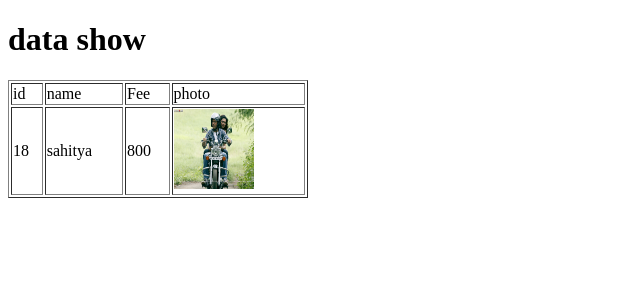
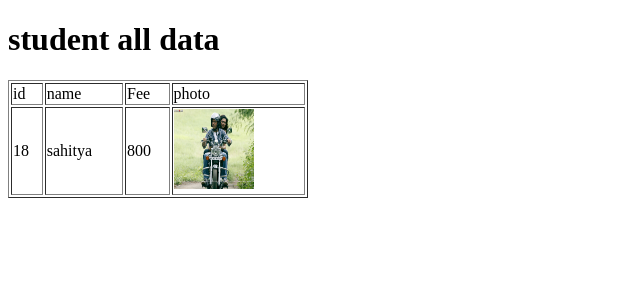
Before and after one commit to lbstc1/database_image, a Django app: page /about/ in a window 1280 px wide. Shown: the top 300 px of the page, without its empty margins (0-640 px from the left). Run offline with Django 3.2, Linux system fonts and the light colour scheme; data comes from the database, SQL or seed files in the repository.

Commit message:
simple file

```diff
--- a/templates/about.html
+++ b/templates/about.html
@@ -6,7 +6,7 @@
     <title>data show</title>
 </head>
 <body>
-<h1>data show</h1>
+<h1>student all data</h1>
 <table border="1" width="300px">
     <tr>
         <td>id</td>
```
